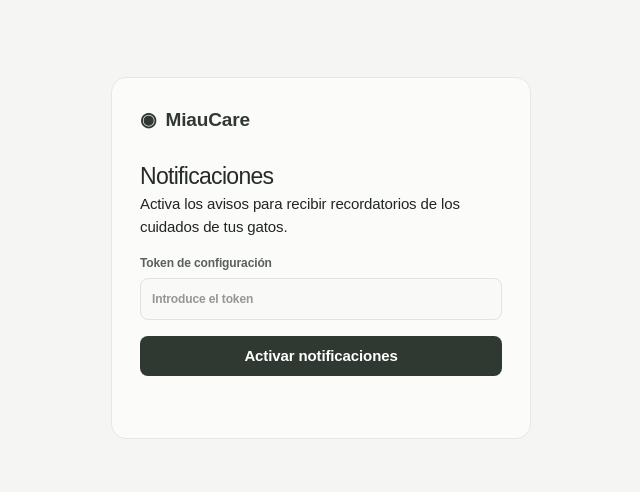
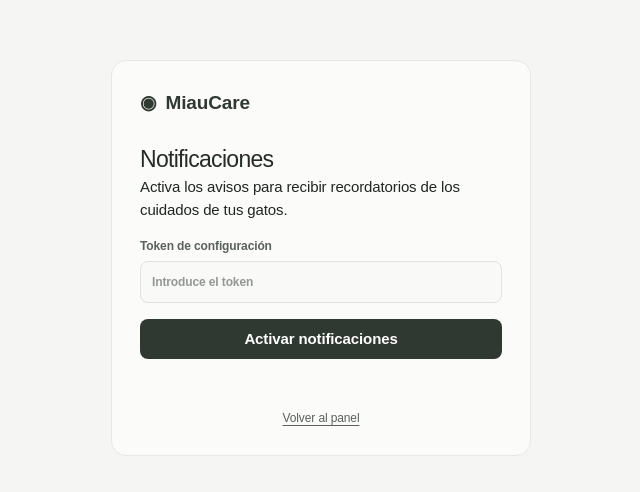
Before and after one commit to MaxVelascoo/Gato-NFC, a Next.js app: page /notificaciones in a window 1280 px wide. Shown: the part 142-634 px from the top of the page, without its empty margins (319-959 px from the left). Built offline with nearby package versions, Linux system fonts and the light colour scheme.

Commit message:
fix: return installed app to dashboard

```diff
--- a/src/app/globals.css
+++ b/src/app/globals.css
@@ -543,6 +543,7 @@ button:focus-visible, a:focus-visible { outline-color: #87958d; }
 .notifications-card input { width: 100%; height: 42px; border: 1px solid #e0e3df; border-radius: 8px; padding: 0 11px; background: #f9f9f8; color: #303832; font: inherit; }
 .notifications-card button { min-height: 40px; border: 0; border-radius: 8px; background: #303832; color: white; font: inherit; font-weight: 650; cursor: pointer; }
 .notifications-status { min-height: 18px; color: #636a64; font-size: 12px; }
+.notifications-home-link { align-self: center; color: #59615a; font-size: 12px; text-decoration: underline; text-underline-offset: 3px; }
 
 @media (min-width: 1500px) {
   .workspace { padding-left: 25px; padding-right: 25px; }
--- a/src/app/manifest.ts
+++ b/src/app/manifest.ts
@@ -5,7 +5,7 @@ export default function manifest(): MetadataRoute.Manifest {
     name: "Gato NFC",
     short_name: "GatoNFC",
     description: "Control de cuidados de nuestros gatos",
-    start_url: "/notificaciones",
+    start_url: "/",
     scope: "/",
     display: "standalone",
     background_color: "#ffffff",
--- a/src/app/notificaciones/page.tsx
+++ b/src/app/notificaciones/page.tsx
@@ -82,6 +82,7 @@ export default function NotificacionesPage() {
       }
 
       setStatus("✅ Notificaciones activadas");
+      window.setTimeout(() => window.location.replace("/"), 1200);
     } catch (error) {
       setStatus(`Error: ${String(error)}`);
     }
@@ -106,6 +107,7 @@ export default function NotificacionesPage() {
         </label>
         <button onClick={activarNotificaciones}>Activar notificaciones</button>
         <p className="notifications-status" role="status">{status}</p>
+        <a className="notifications-home-link" href="/">Volver al panel</a>
       </section>
     </main>
   );
--- a/src/app/page.tsx
+++ b/src/app/page.tsx
@@ -357,7 +357,7 @@ export default function Home() {
           <div className="breadcrumb">Hogar <span>/</span> <strong>{activeNav === "Inicio" ? "Resumen" : activeNav}</strong></div>
           <div className="topbar-actions">
             <span className="today">{now === null ? "" : dateLabel(new Date(now).toISOString())}</span>
-            <button className="icon-button notification-button" aria-label={`${pendingTasks.length} tareas pendientes`} onClick={() => setNotice(pendingTasks.length ? `Pendiente: ${pendingTasks.map((task) => task.name).join(", ")}` : "No hay cuidados pendientes")}><Icon name="bell" size={23} />{pendingTasks.length > 0 && <span className="notification-count">{pendingTasks.length}</span>}</button>
+            <a className="icon-button notification-button" href="/notificaciones" aria-label="Configurar notificaciones"><Icon name="bell" size={23} />{pendingTasks.length > 0 && <span className="notification-count">{pendingTasks.length}</span>}</a>
             <button className="profile-button" aria-label={members[0] ? `Personas del hogar: ${members.map((member) => member.name).join(", ")}` : "Añadir personas al hogar"} onClick={() => setHouseholdOpen(true)}>{members[0] ? <span className="profile-avatar">{members[0].name.slice(0, 1).toLocaleUpperCase("es")}</span> : <span className="profile-avatar"><Icon name="users" size={19} /></span>}</button>
           </div>
         </header>
```
